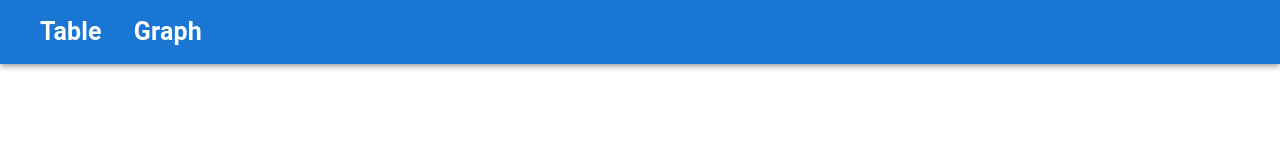
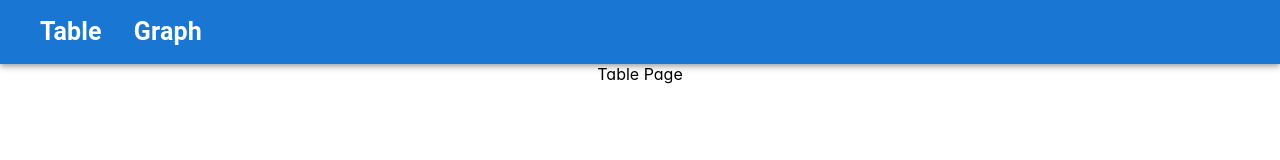
Before and after one commit to NathanBuiPDX/JR0261035, a React (Create React App) app in the folder front-end/: page /table in a window 1280 px wide. Shown: the top 160 px of the page. Built offline with nearby package versions, Linux system fonts and the light colour scheme.

Commit message:
Applied redirect for route setup

```diff
--- a/front-end/src/App.js
+++ b/front-end/src/App.js
@@ -5,7 +5,8 @@ import NavBar from './components/NavBar';
 import {
   BrowserRouter as Router,
   Switch,
-  Route
+  Route,
+  Redirect
 } from "react-router-dom";
 
 function App() {
@@ -14,8 +15,9 @@ function App() {
       <Router>
         <NavBar/>
         <Switch>
-          <Route exact path="/" component={Table} />
-          <Route path="/graph" component={Graph} />
+          <Route exact path="/" render={props => <Redirect to="/table"/>}/>
+          <Route exact path="/table" component={Table} />
+          <Route exact path="/graph" component={Graph} />
         </Switch>
       </Router>
     </div>
```
